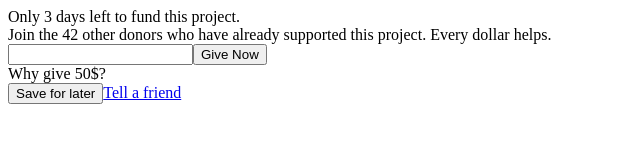
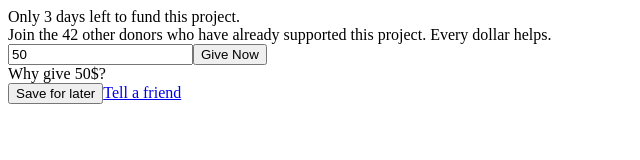
Before and after one commit to arborQ/alm_task, a React app: page / in a window 1280 px wide. Shown: the top 160 px of the page, without its empty margins (0-640 px from the left). Built offline with nearby package versions, Linux system fonts and the light colour scheme.

Commit message:
add services

```diff
--- a/src/components/donate.tsx
+++ /dev/null
@@ -1,20 +0,0 @@
-import * as React from "react";
-
-export default class Donate extends React.Component<{ defaultValue: number }, {}> {
-    render(): JSX.Element {
-        return (
-            <form className="donate__form" onSubmit={this.handleSubmit.bind(this)}>
-                <div className="layout layout--vertical layout--margin">
-                    <input className="donate__input" type="number" />
-                    <button type="input" className="donate__button donate__button--success">Give Now</button>
-                </div>
-            </form>
-        );
-    }
-
-    private handleSubmit(event: React.FormEvent): void {
-        alert("donate");
-        event.stopPropagation();
-        event.preventDefault();
-    }
-}
--- /dev/null
+++ b/src/components/donateComponent.tsx
@@ -0,0 +1,40 @@
+import { IDonation } from "alm-services";
+import * as React from "react";
+import Donate from "./donateForm";
+import ProgressBar from "./progressbar";
+
+export default function donateComponent(props: {
+    donate: IDonation,
+    onChange: (newState: IDonation) => void,
+}): JSX.Element {
+    const { donate } = props;
+
+    return (
+        <div className="donate">
+            <div className="donate__container">
+                <ProgressBar value={donate.currentValue} maxValue={donate.goal} />
+                <div className="donate__container--text">
+                    <span className="donate__container--text--highlighted">
+                        {`Only ${donate.daysLeft} days left`}</span> to fund this project.
+                    </div>
+                <div className="donate__container--text hidden--mobile">
+                    <span>Join the </span>
+                    <span className="donate__container--text--bold">{donate.donors}</span>
+                    <span> other donors who have already supported this project. Every dollar helps.</span>
+                </div>
+                <Donate defaultValue={donate.defaultDonation} onChange={props.onChange} />
+                <div className="donate__container--text">
+                    <span className="donate__container--text--info">Why give {donate.defaultDonation}$?</span>
+                </div>
+            </div>
+            <div className="donate__container donate__container--light">
+                <div className="layout layout--vertical layout--margin">
+                    <button type="button" className="donate__button donate__button--default">Save for later</button>
+                    <a className="donate__button donate__button--default" href={`mailto:?subject=ok`}>
+                        Tell a friend
+                        </a>
+                </div>
+            </div>
+        </div>
+    );
+}
--- /dev/null
+++ b/src/components/donateForm.tsx
@@ -0,0 +1,58 @@
+import { donate, IDonation } from "alm-services";
+import * as React from "react";
+
+export default class Donate extends React.Component<{
+    defaultValue: number,
+    onChange: (newState: IDonation) => void,
+}, {
+        value: number,
+    }> {
+
+    state = { value: 0 };
+
+    componentDidMount(): void {
+        this.setState({
+            ...this.state,
+            ...{ value: this.props.defaultValue },
+        });
+    }
+
+    render(): JSX.Element {
+        return (
+            <form className="donate__form" onSubmit={this.handleSubmit.bind(this)}>
+                <div className="layout layout--vertical layout--margin">
+                    <input className="donate__input" type="number"
+                        value={this.state.value}
+                        onChange={(e) => this.changeValue(+e.target.value)} />
+                    <button
+                        type="input"
+                        className="donate__button donate__button--success"
+                        disabled={!this.canSubmit()}>Give Now</button>
+                </div>
+            </form>
+        );
+    }
+
+    private canSubmit(): boolean {
+        return (this.state.value > 0);
+    }
+    private changeValue(value: number): void {
+        this.setState({
+            ...this.state,
+            ...{ value },
+        });
+    }
+
+    private handleSubmit(event: React.FormEvent): void {
+        event.stopPropagation();
+        event.preventDefault();
+
+        if (this.canSubmit()) {
+            donate(this.state.value).then((newDonate) => {
+                this.props.onChange(newDonate);
+
+                this.changeValue(this.props.defaultValue);
+            });
+        }
+    }
+}
--- /dev/null
+++ b/src/components/donateScreen.tsx
@@ -0,0 +1,34 @@
+import { IDonation, loadDonateState } from "alm-services";
+import * as React from "react";
+import DonateComponent from "./donateComponent";
+
+export class DonateScreen extends React.Component<{}, { loaded: boolean, donate: IDonation | null }> {
+    componentDidMount(): void {
+        loadDonateState().then((donate) => {
+            this.setState(
+                {
+                    ...this.state,
+                    ... { donate, loaded: true },
+                },
+            );
+        });
+    }
+
+    render(): JSX.Element | null {
+        if (this.state !== null && this.state.donate !== null) {
+            return (
+                <DonateComponent donate={this.state.donate} onChange={(donate) => {
+                    this.setState(
+                        {
+                            ...this.state,
+                            ... { donate },
+                        },
+                    );
+                }} />
+            );
+        }
+
+        return null; // or prepere loading screen
+    }
+
+}
--- a/src/index.tsx
+++ b/src/index.tsx
@@ -1,32 +1,10 @@
+import {} from "alm-services";
 import * as React from "react";
 import * as ReactDOM from "react-dom";
-import Donate from "./components/donate";
-import ProgressBar from "./components/progressbar";
+import { DonateScreen } from "./components/donateScreen";
 import "./styles";
 
 ReactDOM.render(
-  <div className="donate">
-    <div className="donate__container">
-      <ProgressBar value={33} maxValue={100} />
-      <div className="donate__container--text">
-        <span className="donate__container--text--highlighted">Only 3 days left</span> to fund this project.
-      </div>
-      <div className="donate__container--text hidden--mobile">
-        <span>Join the </span>
-        <span className="donate__container--text--bold">42</span>
-        <span> other donors who have already supported this project. Every dollar helps.</span>
-      </div>
-      <Donate defaultValue={50} />
-      <div className="donate__container--text">
-        <span className="donate__container--text--info">Why give 50$?</span>
-      </div>
-    </div>
-    <div className="donate__container donate__container--light">
-      <div className="layout layout--vertical layout--margin">
-        <button type="button" className="donate__button donate__button--default">Save for later</button>
-        <a className="donate__button donate__button--default" href={`mailto:?subject=ok`}>Tell a friend</a>
-      </div>
-    </div>
-  </div>,
+  <DonateScreen />,
   document.getElementById("root"),
 );
--- /dev/null
+++ b/src/services/donateService.ts
@@ -0,0 +1,31 @@
+export interface IDonation {
+    currentValue: number;
+    daysLeft: number;
+    defaultDonation: number;
+    donors: number;
+    goal: number;
+}
+
+let donateFakeServerState: IDonation = {
+    currentValue: 123,
+    daysLeft: 3,
+    defaultDonation: 50,
+    donors: 42,
+    goal: 500,
+};
+
+export function loadDonateState(): Promise<IDonation> {
+    return Promise.resolve(donateFakeServerState);
+}
+
+export function donate(value: number): Promise<IDonation> {
+    donateFakeServerState = {
+        ...donateFakeServerState,
+        ... {
+            currentValue: donateFakeServerState.currentValue + value,
+            donors: donateFakeServerState.donors + 1,
+        },
+    };
+
+    return loadDonateState();
+}
--- /dev/null
+++ b/src/services/index.ts
@@ -0,0 +1 @@
+export { loadDonateState, donate, IDonation } from "./donateService";
--- a/src/styles/container.less
+++ b/src/styles/container.less
@@ -63,6 +63,11 @@
         text-decoration: none;
         font-family: 'Montserrat', sans-serif;
         font-weight: bold;
+        &:disabled {
+            cursor: not-allowed;
+            opacity: 0.8;
+        }
+
         &--success {
             background-color: rgb(25, 151, 25);
             color: #FFF;
--- a/tsconfig.json
+++ b/tsconfig.json
@@ -15,6 +15,7 @@
     "outDir": "build",
     "baseUrl": "./",
     "paths": {
+      "alm-services": ["./src/services/index.ts"],
     },
     "lib": [
       "es6",
--- a/webpack.config.js
+++ b/webpack.config.js
@@ -26,7 +26,7 @@ var config = {
     extensions: ['.js', '.ts', '.tsx', ".less"],
     mainFields: ['main'],
     alias: {
-
+      "alm-services": path.resolve(__dirname, "./src/services/index.ts")
     }
   },
   mode: 'development',
```
Also changed, not shown: src/services/translations.ts (added, +9 -0 lines).
